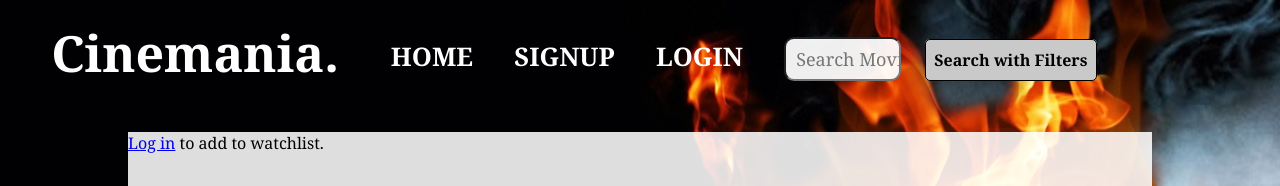
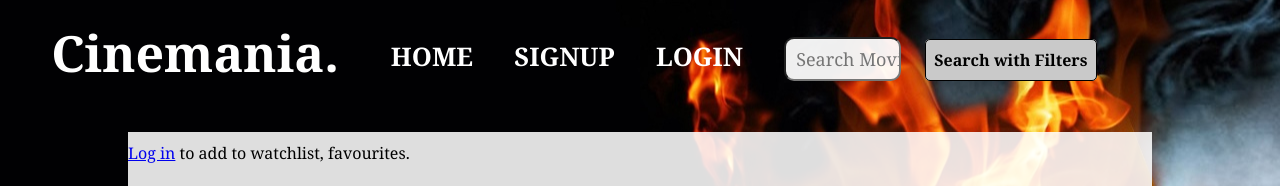
Before and after one commit to shuchitachawla2909/Movie-Review-System, a Django app: template itw2/blog/templates/blog/movie_detail.html in a window 1280 px wide. Shown: the top 186 px of the page. Run offline with Django 3.2, Linux system fonts and the light colour scheme; the template is opened without the code that fills it, so the values that code supplies are empty.

Commit message:
favourites-2

```diff
--- a/itw2/blog/templates/blog/movie_detail.html
+++ b/itw2/blog/templates/blog/movie_detail.html
@@ -4,6 +4,13 @@
 
 {% block styling %}
     <style>
+        .button-container {
+            display: flex;         /* Enable flexbox */
+            gap: 10px;             /* Space between buttons */
+            align-items: center;   /* Center vertically (if different heights) */
+            margin-top: 10px;      /* Optional spacing above the container */
+        }
+
         ul{
             background-color: none;
             padding: 1%;
@@ -38,6 +45,16 @@
             top: 5%;
             left: 85%;
         }
+        .btn_fav {
+            border: none;
+            border-radius: 5px;
+            text-decoration: none;
+            color: white;
+            transition: background-color 0.3s;
+            position: absolute;
+            top: 5%;
+            left: 75%;
+        }
         .btn-primary {
             background-color: #007bff; /* Blue button */
         }
@@ -49,6 +66,16 @@
         .btn:hover {
             opacity: 0.8;
         }
+        .btn-favourites {
+        font-size: 40px;
+        color: gold;
+        text-decoration: none;
+        }
+
+        .btn-favourites.active {
+        color: darkorange; /* Darkened star color for favorites */
+        }
+
     </style>
 {% endblock styling %}
 
@@ -57,18 +84,24 @@
 
     <div class="bg">
         <div class="box">
+            <div class="button-container">
+                {% if user.is_authenticated %}
+                    {% if user|is_in_favourites:movie %}
+                        <a href="{% url 'toggle_favourites' movie_id=movie.id %}" class="btn_fav btn-favourites active">&#9733;</a>
+                    {% else %}
+                        <a href="{% url 'toggle_favourites' movie_id=movie.id %}" class="btn_fav btn-favourites">&#9734;</a>
+                    {% endif %}
 
-            <div class="title-watchlist">
-                {% if user.is_authenticated %}
                     {% if user|is_in_watchlist:movie %}
                         <a href="{% url 'toggle_watchlist' movie_id=movie.id %}" class="btn btn-danger">Remove from Watchlist</a>
                     {% else %}
                         <a href="{% url 'toggle_watchlist' movie_id=movie.id %}" class="btn btn-primary">Add to Watchlist</a>
                     {% endif %}
                 {% else %}
-                    <p style="margin: 0;"><a href="{% url 'login' %}">Log in</a> to add to watchlist.</p>
+                    <p style="margin: 0;"><a href="{% url 'login' %}">Log in</a> to add to watchlist, favourites.</p>
                 {% endif %}
             </div>
+
 
                 <h1 style="text-transform:uppercase;">{{ object.title }}</h1>
                 <div class="descimg">
@@ -138,6 +171,7 @@
                 <a href="{% url 'create-review' %}">Review this movie</a>
             </div>
 
+
         </div>
     </div>
 {% endblock content %}
--- a/itw2/blog/templatetags/custom_filters.py
+++ b/itw2/blog/templatetags/custom_filters.py
@@ -2,8 +2,11 @@ from django import template
 
 register = template.Library()
 
-print("Custom filters loaded")
 
 @register.filter
 def is_in_watchlist(user, movie):
     return user.watchlist.filter(movie=movie).exists()
+
+@register.filter
+def is_in_favourites(user, movie):
+    return user.favourites.filter(movie=movie).exists()
--- a/itw2/blog/urls.py
+++ b/itw2/blog/urls.py
@@ -11,6 +11,7 @@ urlpatterns = [
     path('reviews/<int:pk>/', views.review, name='movie-review'),
     path('search', views.search, name='search'),
     path('movie/<int:movie_id>/toggle_watchlist/', views.toggle_watchlist, name='toggle_watchlist'),
+    path('movie/<int:movie_id>/toggle_favourites/', views.toggle_favourites, name='toggle_favourites'),
     path('filters/', views.filters, name='filters'),
     path('actor/<int:pk>/', actor_detail, name='actor-detail'),
     # path('actors/', actor_list, name='actor-list'),
--- a/itw2/users/urls.py
+++ b/itw2/users/urls.py
@@ -3,5 +3,6 @@ from . import views
 
 urlpatterns = [
     path('', views.profile, name='profile'),
-    path('watchlist/', views.Watchlist, name='watchlist')
+    path('watchlist/', views.Watchlist, name='watchlist'),
+    path('favourites/', views.Favourites, name='favourites')
 ]
```
Also changed, not shown: itw2/blog/templates/blog/actor_detail.html (+0 -10 lines), itw2/blog/views.py (+14 -1 lines), itw2/users/models.py (+10 -0 lines), itw2/users/views.py (+6 -1 lines), itw2/db.sqlite3, itw2/media/profile_pics/surabhi_7hQz7JT.jpeg (added). Lines whose indentation alone changed are shown as unchanged.
